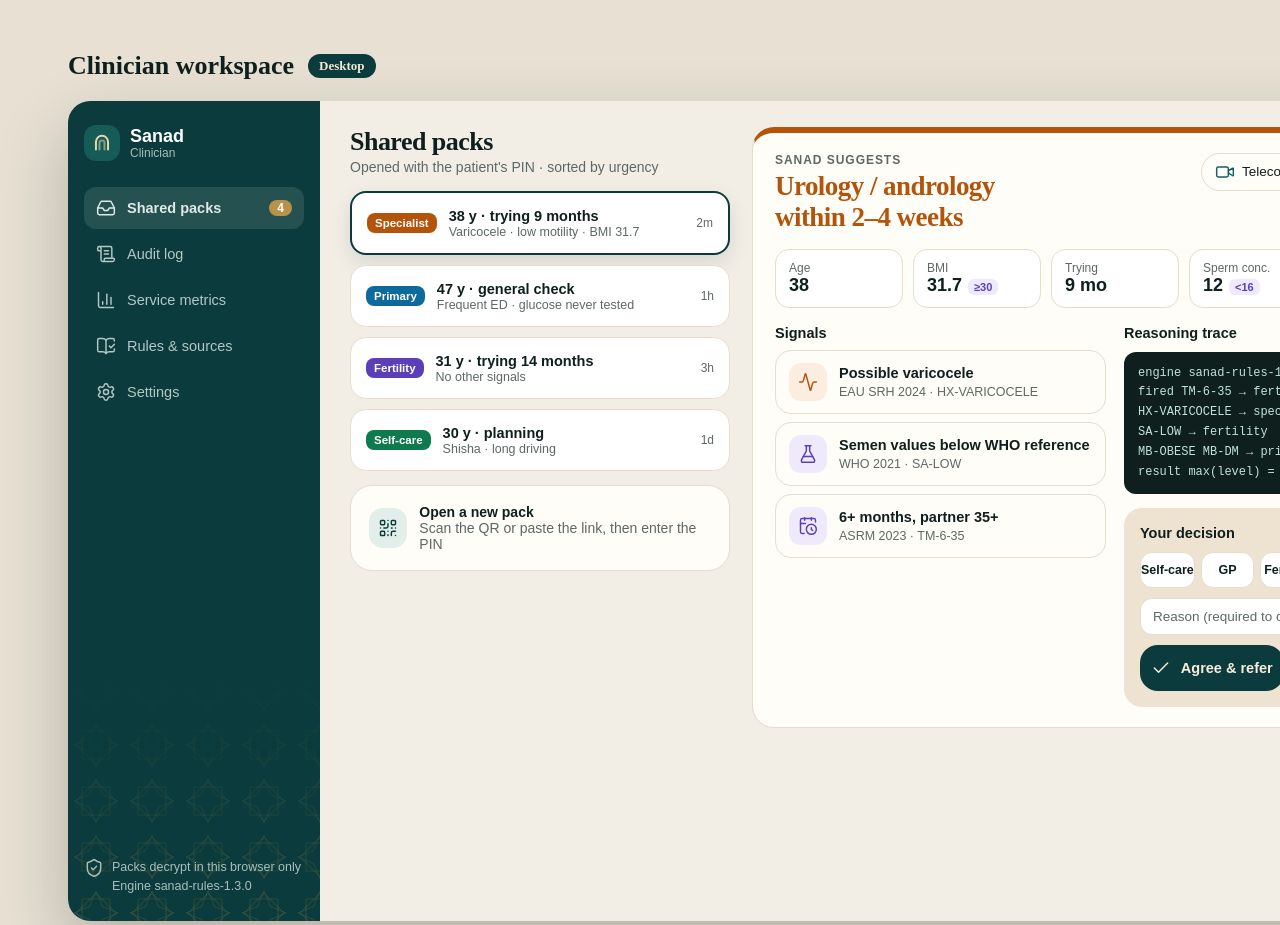
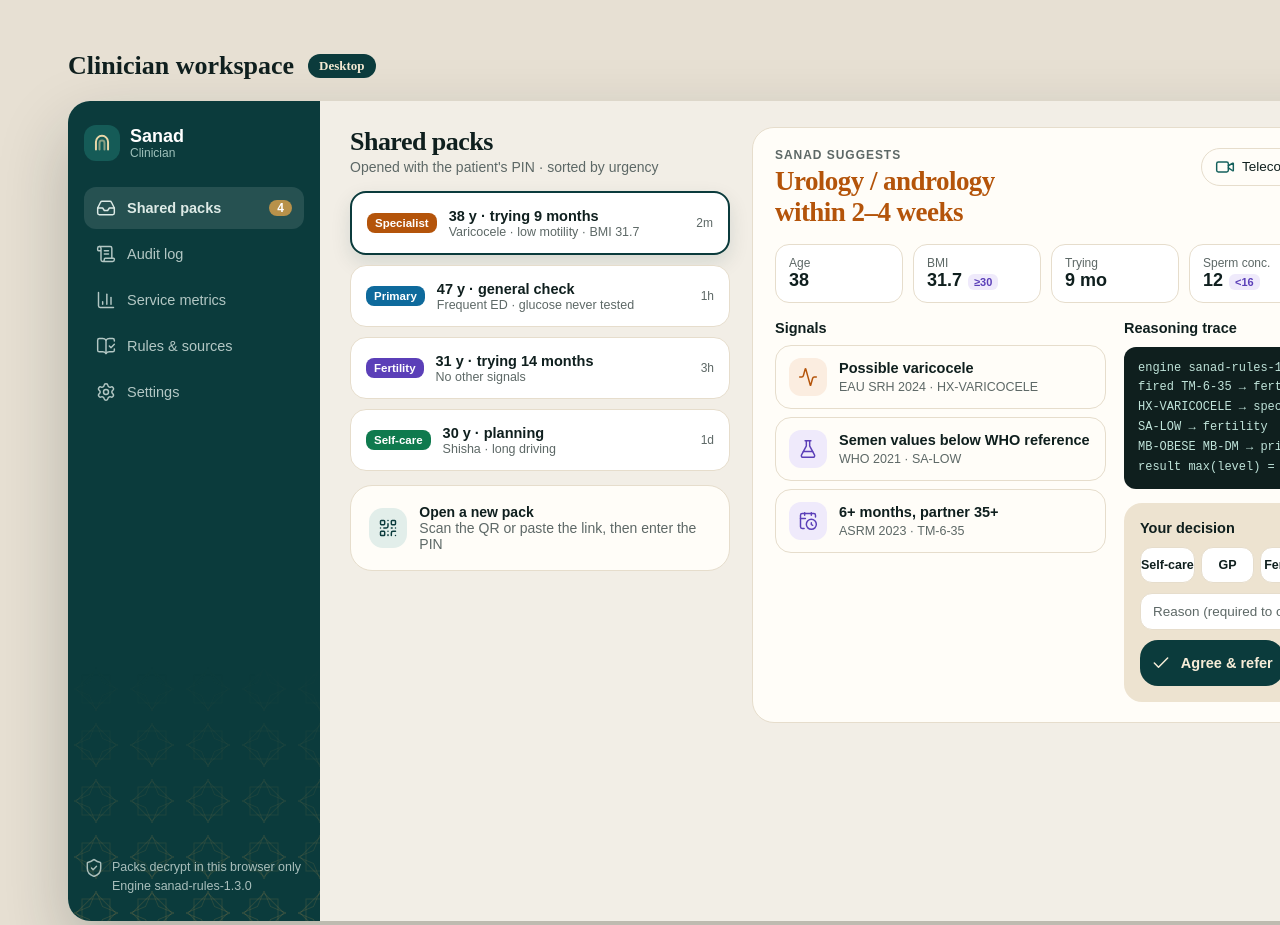
Before and after one commit to ALIPHATICHYD/SANAD, a website: page mockups/v3.html in a window 1280 px wide. Shown: the part 3660-4585 px from the top of the page. Drawn offline with Linux system fonts and the light colour scheme; a web font is replaced by a local one.

Commit message:
Clinician view: drop coloured top border on suggestion card

```diff
--- a/mockups/v3.html
+++ b/mockups/v3.html
@@ -2068,7 +2068,7 @@ svg.ic{width:20px;height:20px;stroke-width:1.75;flex:none}
   <path d="M12 21v-1" />
 </svg></span><div style="font-size:14px"><b>Open a new pack</b><div class="muted">Scan the QR or paste the link, then enter the PIN</div></div></div>
     </div>
-    <div class="card" style="border-top:6px solid var(--sp);padding:20px 22px;align-self:start">
+    <div class="card" style="padding:20px 22px;align-self:start">
       <div style="display:flex;justify-content:space-between;gap:16px;align-items:flex-start">
         <div><p class="muted" style="font-size:12px;font-weight:700;letter-spacing:.08em">SANAD SUGGESTS</p><h2 class="serif" style="font-size:27px;color:var(--sp);margin-top:4px">Urology / andrology <span style="white-space:nowrap">within 2–4 weeks</span></h2></div>
         <div style="display:flex;gap:6px;flex-wrap:wrap;justify-content:flex-end;max-width:330px"><span class="chip"><svg
```
Also changed, not shown: mockups/v3.src.html (+1 -1 lines), mockups/png-v3/c1.png, 1 other file.
